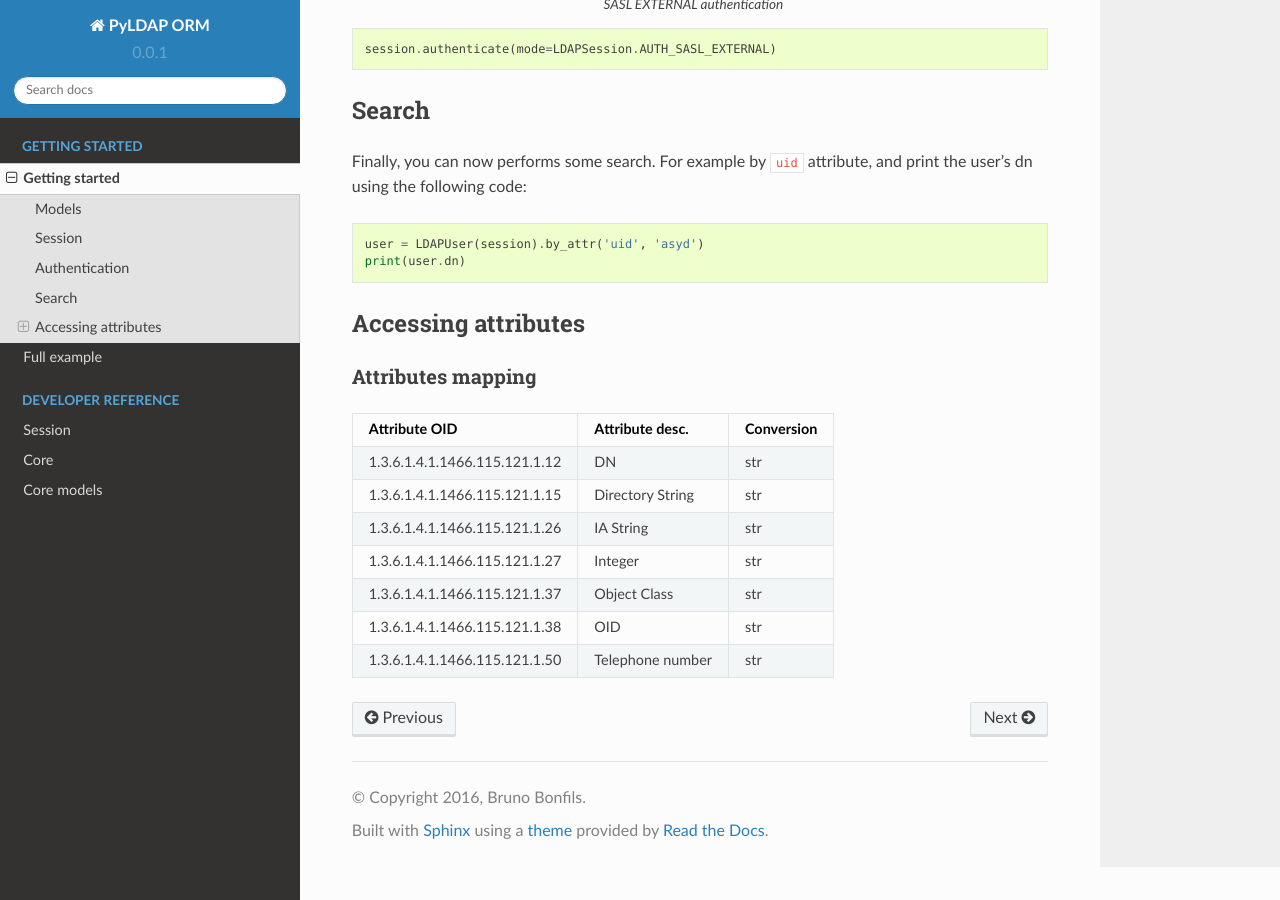
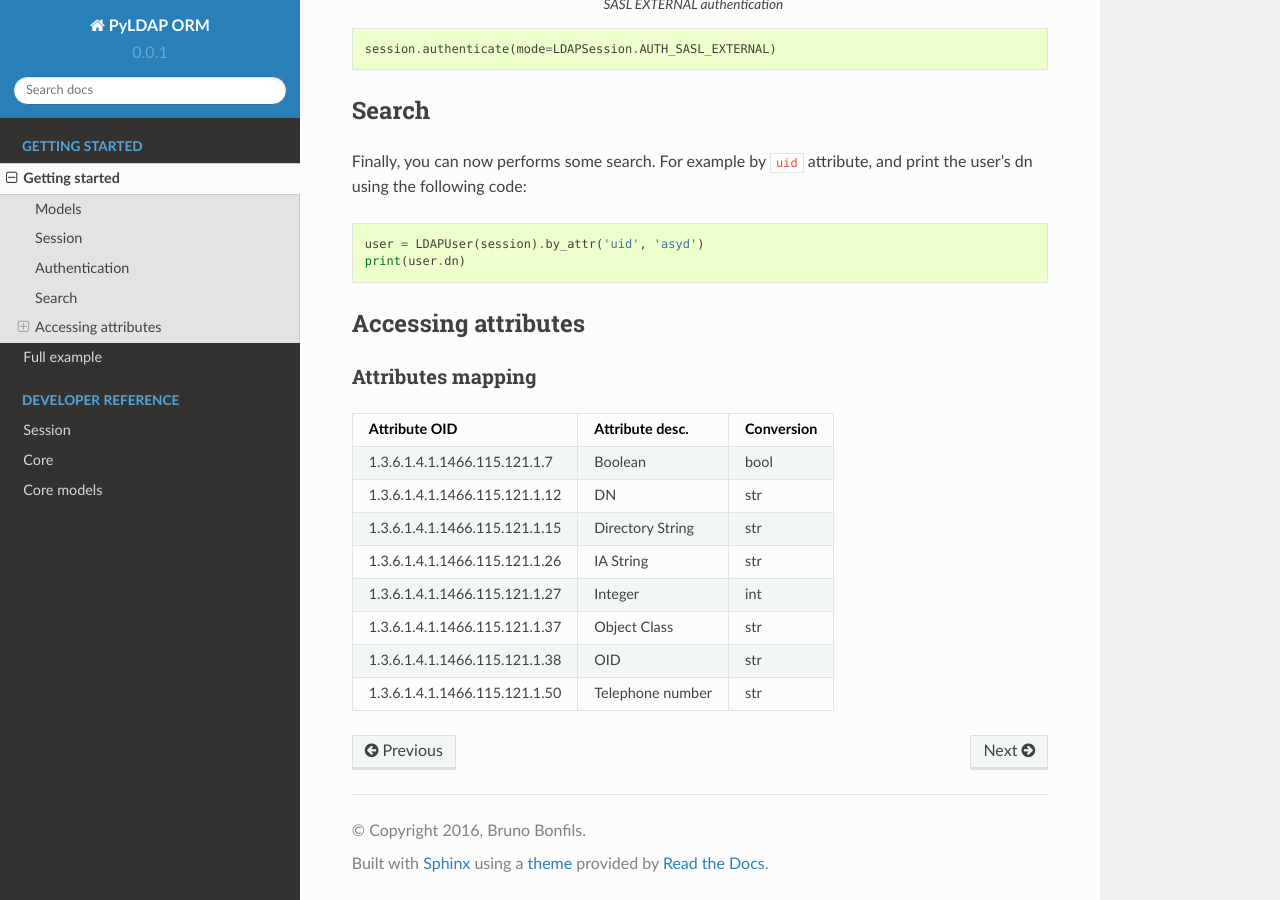
Before and after one commit to asyd/pyldap_orm, a Sphinx documentation site: the page built from doc/getting_started.rst, in a window 1280 px wide and 900 px high, scrolled down 1905 px. Built offline with Sphinx 7.4.7 and the Read the Docs theme 2.0.0, drawn with Linux system fonts in a browser that asks for light colours.

Commit message:
Fix attribute syntax mapping

```diff
--- a/doc/getting_started.rst
+++ b/doc/getting_started.rst
@@ -114,10 +114,11 @@ Attributes mapping
 =============================== ================== ==========
 Attribute OID                   Attribute desc.    Conversion
 =============================== ================== ==========
+1.3.6.1.4.1.1466.115.121.1.7    Boolean            bool
 1.3.6.1.4.1.1466.115.121.1.12   DN                 str
 1.3.6.1.4.1.1466.115.121.1.15   Directory String   str
 1.3.6.1.4.1.1466.115.121.1.26   IA String          str
-1.3.6.1.4.1.1466.115.121.1.27   Integer            str
+1.3.6.1.4.1.1466.115.121.1.27   Integer            int
 1.3.6.1.4.1.1466.115.121.1.37   Object Class       str
 1.3.6.1.4.1.1466.115.121.1.38   OID                str
 1.3.6.1.4.1.1466.115.121.1.50   Telephone number   str
```
